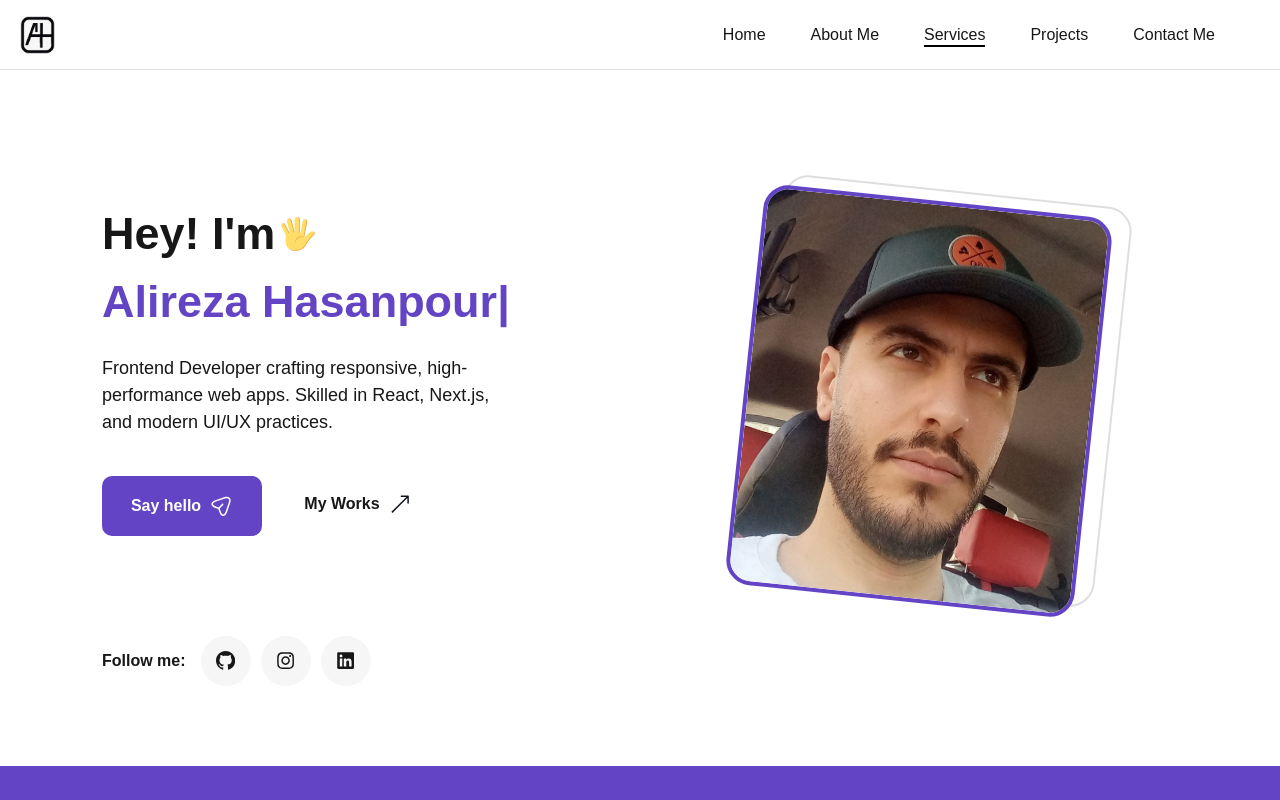
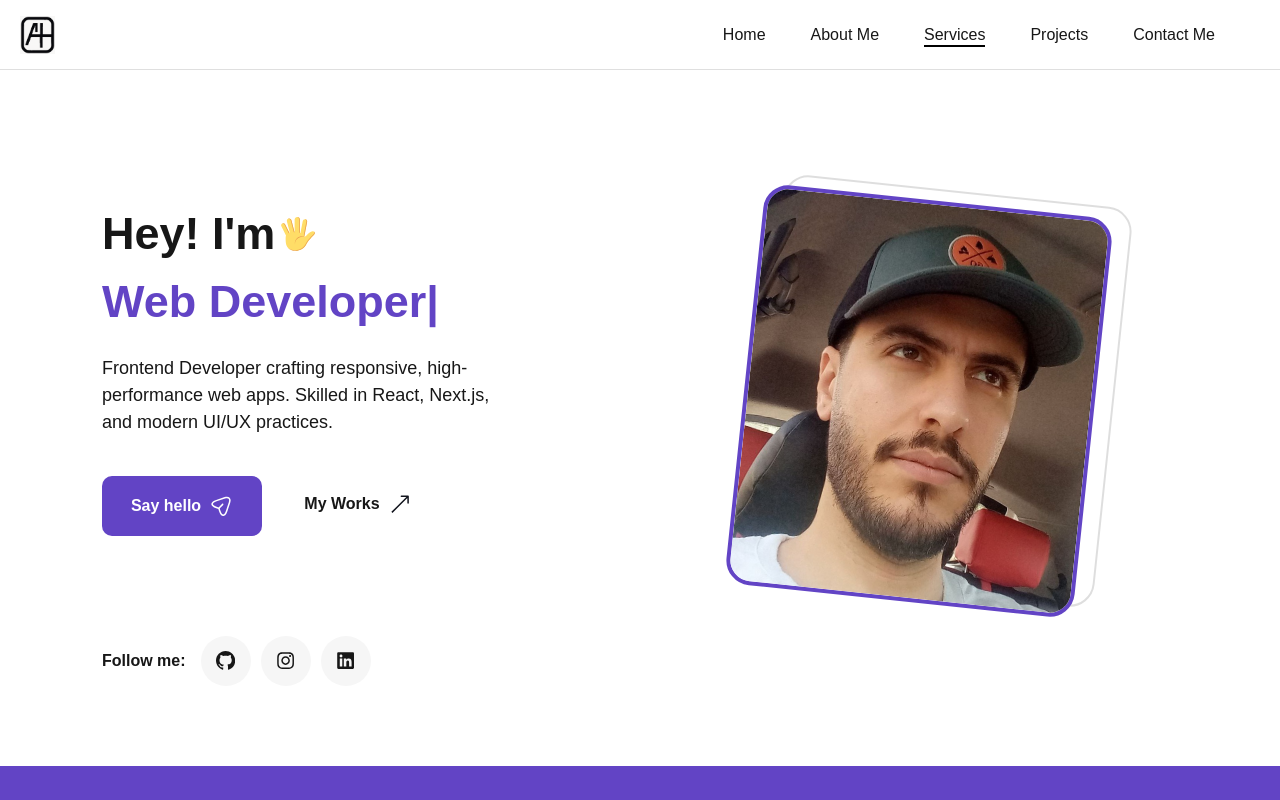
Before and after one commit to alirezafrontend/Portfolio, a React (Vite) app: page / in a window 1280 px wide. Shown: the top 800 px of the page. Built offline with nearby package versions, Linux system fonts and the light colour scheme.

Commit message:
Update TypewriterHome.jsx

```diff
--- a/src/component/home/TypewriterHome.jsx
+++ b/src/component/home/TypewriterHome.jsx
@@ -7,14 +7,14 @@ const TypewriterHome = () => {
       <TypeAnimation
         sequence={[
           "Alireza Hasanpour",
-          2000,
+          1500,
           "",
           "Web Developer",
-          2000,
+          1500,
           "",
         ]}
-        speed={90}
-        deletionSpeed={70}
+        speed={300}
+        deletionSpeed={100}
         repeat={Infinity}
         cursor={true}
         wrapper="span"
```
